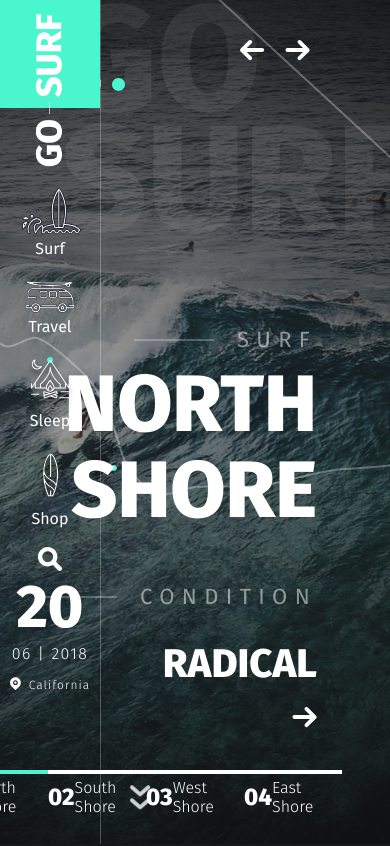
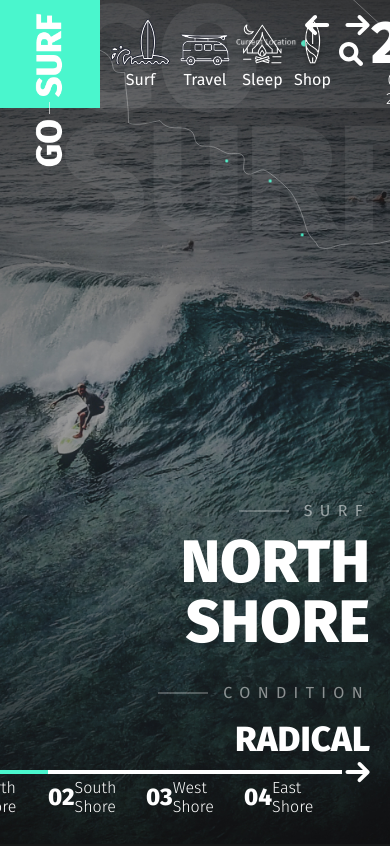
Before and after one commit to von808/Go-Surf, a website: page app/index.html in a window 390 px wide. Shown: the top 846 px of the page. Drawn offline with nearby package versions, Linux system fonts and the light colour scheme; files whose address does not match are found by name.

Commit message:
adaptive

```diff
--- a/app/index.html
+++ b/app/index.html
@@ -26,26 +26,26 @@
         <div class="menu">
           <ul class="menu__list">
             <li class="menu__list-item">
-              <a class="menu__list-item--link" href="">
-                <img class="menu__list-item--img" src="images/surf.svg" alt="img">
+              <a class="menu__list-link" href="#">
+                <img class="menu__list-img" src="images/surf.svg" alt="img">
                 <h4>Surf</h4>
               </a>
             </li>
             <li class="menu__list-item">
-              <a class="menu__list-item--link" href="">
-                <img class="menu__list-item--img" src="images/travel.svg" alt="img">
+              <a class="menu__list-link" href="#">
+                <img class="menu__list-img" src="images/travel.svg" alt="img">
                 <h4>Travel</h4>
               </a>
             </li>
             <li class="menu__list-item">
-              <a class="menu__list-item--link" href="">
-                <img class="menu__list-item--img" src="images/sleep.svg" alt="img">
+              <a class="menu__list-link" href="#">
+                <img class="menu__list-img" src="images/sleep.svg" alt="img">
                 <h4>Sleep</h4>
               </a>
             </li>
             <li class="menu__list-item">
-              <a class="menu__list-item--link" href="">
-                <img class="menu__list-item--img" src="images/shop.svg" alt="img">
+              <a class="menu__list-link" href="#">
+                <img class="menu__list-img" src="images/shop.svg" alt="img">
                 <h4>Shop</h4>
               </a>
             </li>
@@ -69,7 +69,6 @@
       </div>
       <div class="header__slider">
         <div class="header__slider-item slider-item">
-          <!-- <img class="slider-item__map" src="images/north-map.svg" alt=""> -->
           <div class="slider-item__map">
             <svg width="1001" height="496" viewBox="0 0 1001 496" fill="none" xmlns="http://www.w3.org/2000/svg">
               <g opacity="0.29827">
@@ -117,8 +116,8 @@
             <div class="slider-item__info-text">
               Radical
             </div>
-            <a class="slider-item__info-arrow--link">
-              <img class="slider-item__info-arrow" src="images/arrow-right.svg" alt="">
+            <a class="slider-item__arrow-link">
+              <img class="slider-item__arrow" src="images/arrow-right.svg" alt="">
             </a>
           </div>
         </div>
@@ -170,8 +169,8 @@
             <div class="slider-item__info-text">
               Radical
             </div>
-            <a class="slider-item__info-arrow--link">
-              <img class="slider-item__info-arrow" src="images/arrow-right.svg" alt="">
+            <a class="slider-item__arrow-link">
+              <img class="slider-item__arrow" src="images/arrow-right.svg" alt="">
             </a>
           </div>
         </div>
@@ -222,8 +221,8 @@
             <div class="slider-item__info-text">
               Radical
             </div>
-            <a class="slider-item__info-arrow--link">
-              <img class="slider-item__info-arrow" src="images/arrow-right.svg" alt="">
+            <a class="slider-item__arrow-link">
+              <img class="slider-item__arrow" src="images/arrow-right.svg" alt="">
             </a>
           </div>
         </div>
@@ -276,8 +275,8 @@
             <div class="slider-item__info-text">
               Radical
             </div>
-            <a class="slider-item__info-arrow--link">
-              <img class="slider-item__info-arrow" src="images/arrow-right.svg" alt="">
+            <a class="slider-item__arrow-link">
+              <img class="slider-item__arrow" src="images/arrow-right.svg" alt="">
             </a>
           </div>
         </div>
--- a/app/scss/_media.scss
+++ b/app/scss/_media.scss
@@ -1,41 +1,224 @@
-@media(max-width: 1439px){
-  .header__title{
+@media(min-width: 1500px) {
+  .logo {
+    margin-bottom: 5px;
+  }
+
+  .menu {
+    margin-bottom: 13px;
+  }
+
+  .menu__list {
+    min-height: 330px;
+  }
+
+  .search-btn {
+    margin-bottom: 0;
+  }
+
+  .date {
+    margin-bottom: 4px;
+
+    span {
+      padding-top: 0px;
+    }
+  }
+}
+
+@media(min-width: 1900px) {
+  .logo {
+    margin-bottom: 100px;
+  }
+
+  .menu {
+    margin-bottom: 38px;
+  }
+
+  .menu__list {
+    min-height: 400px;
+  }
+
+  .search-btn {
+    margin-bottom: 20px;
+  }
+
+  .date {
+    margin-bottom: 30px;
+
+    span {
+      padding-top: 17px;
+    }
+  }
+}
+
+@media(max-width: 1439px) {
+  .header__title {
     left: 60px;
     font-size: 150px;
     line-height: 120px;
   }
-  .logo{
+
+  .logo {
     margin-bottom: 20px;
   }
-  .logo-link img{
+
+  .logo-link img {
     width: 100px;
   }
-  .menu{
+
+  .menu {
     margin-bottom: 20px;
   }
-  .menu__list{
-    min-height: 340px;
+
+  .menu__list {
+    min-height: 330px;
   }
-  .search-btn{
+
+  .search-btn {
     margin-bottom: 0;
   }
-  .btn{
+
+  .btn {
     line-height: 24px;
   }
-  .date{
+
+  .date {
     font-size: 60px;
     margin-bottom: 10px;
-    span{
+
+    span {
       padding-top: 5px;
     }
   }
-  .location-btn{
+
+  .location-btn {
     margin-bottom: 0;
-    &::before{
+
+    &::before {
       top: 4px;
     }
   }
+
   .header__arrows {
     left: 130px;
+  }
 }
+
+@media(max-width: 1150px) {
+  .nav {
+    display: flex;
+    border: none;
+    height: 108px;
+    background-color: rgba(#fff, .1);
+    padding-right: 15px;
+  }
+
+  .logo {
+    margin: 0 10px 0 0;
+  }
+
+  .menu {
+    margin-bottom: 0;
+  }
+
+  .menu__list {
+    flex-direction: row;
+    height: 100%;
+    max-width: 100%;
+    min-height: auto;
+    align-items: flex-end;
+    padding-bottom: 20px;
+
+    li {
+      margin-right: 8px;
+    }
+  }
+
+  .menu__list-item:nth-child(n+3):nth-child(-n+4) .menu__list-img {
+    margin-bottom: 0;
+  }
+
+  .location-btn::before {
+    top: 50%;
+    transform: translateY(-50%);
+  }
+
+  .search-btn {
+    margin-right: 8px;
+  }
+
+  .date {
+    padding-top: 18px;
+    line-height: 50px;
+    margin-right: 8px;
+
+    span {
+      padding-top: 2px;
+    }
+  }
+
+  .slider-item__map {
+    right: -50px;
+
+    svg {
+      width: 500px;
+      height: 250px;
+    }
+  }
+
+  .slider__arrows {
+    top: 15px;
+    right: 60px;
+  }
+
+  .slider__arrows-right {
+    right: 20px;
+  }
+
+  .header__arrows {
+    left: 24px;
+    bottom: 45px;
+  }
 }
+
+@media(max-width: 1050px) {
+  .slider-item__info {
+    right: 20px;
+    bottom: 61px;
+  }
+
+  .slider-item__info-title {
+    font-size: 60px;
+    line-height: 60px;
+    margin-bottom: 25px;
+  }
+
+  .slider-item__info-text {
+    font-size: 35px;
+    line-height: 45px;
+  }
+
+  .subtitle {
+    font-size: 16px;
+  }
+
+
+  .headline-left {
+    padding-left: 65px;
+
+    &::before {
+      width: 50px;
+    }
+  }
+
+  .header__arrows {
+    display: none;
+  }
+
+  .slick-slide{
+    width: 150px;
+  }
+
+  .dots-box {
+    max-width: 130px;
+  }
+}
--- a/app/scss/style.scss
+++ b/app/scss/style.scss
@@ -69,31 +69,32 @@
     bottom: 116px;
     text-align: right;
 
-    &-title {
+  }
+
+  &__info-title {
     font-weight: 800;
     font-size: 80px;
     line-height: 86px;
     margin-bottom: 48px;
   }
 
-    &-text {
+  &__info-text {
     font-weight: 800;
     font-size: 40px;
     line-height: 86px;
   }
 
-    &-subtitle {
+  &__info-subtitle {
     margin-bottom: 5px;
   }
 
-    &-subtext {
+  &__info-subtext {
     margin-bottom: 8px;
   }
 
-    .slider-item__info-arrow {
+  &__info .slider-item__arrow {
     display: inline-block;
     cursor: pointer;
-    }
   }
 }
 
@@ -171,18 +172,16 @@
     flex-direction: column;
     justify-content: space-between;
     margin: 0 auto;
+  }
 
-    &-item {
-      &--link {
+  &__list-img {
+    margin-bottom: 6px;
+  }
+
+  &__list-link {
     text-transform: capitalize;
     display: block;
     color: inherit;
-      }
-
-      &--img {
-        margin-bottom: 6px;
-      }
-    }
   }
 }
 
@@ -240,13 +239,13 @@
     padding: 157px 0 50px;
     position: relative;
   }
+}
 
 .big-marker {
   position: absolute;
   top: 225px;
   right: -162px;
   opacity: 1;
-  }
 }
 
 .surf-slider__map {
@@ -586,15 +585,14 @@
 
 .stars {
   display: inline-block;
+  .star{
+    display: inline-block;
 
-  .star {
-    display: inline-block;
+  }
 }
 
 .star:not(:last-child) {
-    display: inline-block;
   margin-right: -30px;
-  }
 }
 
 .hammock {
@@ -633,7 +631,7 @@
     line-height: 36px;
     padding-left: 40px;
     position: relative;
-
+  }
   .holder-pricing__span {
     font-weight: 400;
     font-size: 14px;
@@ -644,7 +642,6 @@
     position: absolute;
     top: 27px;
     right: -7px;
-    }
   }
 
   .calculator-title {
@@ -676,7 +673,7 @@
     width: fit-content;
     margin: 0 auto;
   }
-
+}
 .cocktail {
   width: 564px;
   height: 564px;
@@ -684,7 +681,6 @@
   position: absolute;
   top: 20px;
   right: -255px;
-  }
 }
 
 .shop {
@@ -735,17 +731,24 @@
     width: 100%;
     position: relative;
   }
-
+  &-extras {
+    max-width: 350px;
+    width: 100%;
+    display: flex;
+    flex-direction: column-reverse;
+  }
+}
 .surfboard {
   &-box {
     position: absolute;
 
-      &--1 {
+  }
+  &-box--1 {
     top: 215px;
     right: 40px;
   }
 
-      &--2 {
+  &-box--2 {
     top: 300px;
     left: -6px;
 
@@ -760,7 +763,7 @@
     }
   }
 
-      &--3 {
+  &-box--3 {
     bottom: 128px;
     left: 52px;
 
@@ -771,7 +774,6 @@
       &::before {
         left: auto;
         right: -95px;
-          }
       }
     }
   }
@@ -833,14 +835,6 @@
     }
   }
 }
-
-  &-extras {
-    max-width: 350px;
-    width: 100%;
-    display: flex;
-    flex-direction: column-reverse;
-  }
-
 .extras {
   &-title {
     font-weight: 800;
@@ -883,7 +877,6 @@
     line-height: 40px;
   }
 }
-}
 
 .footer {
   text-align: center;
```
Also changed, not shown: app/css/style.min.css, dist/css/style.min.css, dist/index.html. Lines whose indentation alone changed are shown as unchanged.
